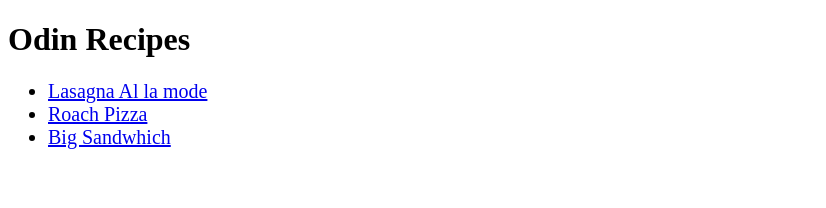
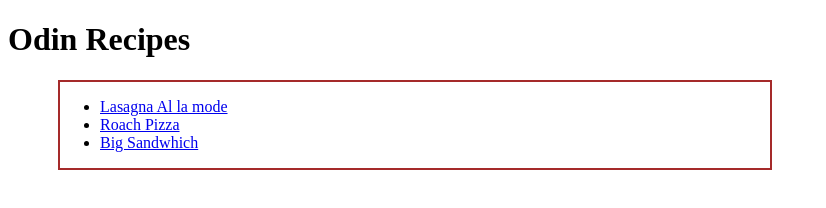
Before and after one commit to Prodigy3211/odin-recipes, a plain HTML site: page index.html in a window 1280 px wide. Shown: the whole page, without its empty margins (0-826 px from the left). Drawn offline with Linux system fonts and the light colour scheme.

Commit message:
Add new classes to css and add link to index.html
Realized that there was no way to go back to the index page from any of
the recipes so I added in a link at the bottom that reads "take me home"
Added in some CSS classes so that I can better plan out how to manipul
ate the data.

```diff
--- a/index.html
+++ b/index.html
@@ -8,11 +8,11 @@
     <body>
         <h1>Odin Recipes</h1>
 
-    <ul>
+    <div class="links"><ul>
        <li><a href="recipes/lasagna.html">Lasagna Al la mode</a></li>
        <li><a href="recipes/roach_pizza.html">Roach Pizza</a></li>
        <li><a href="recipes/sandwhich.html">Big Sandwhich</a></li>
     </ul>
-
+       </div>
     </body>
 </html>
--- a/style.css
+++ b/style.css
@@ -1,16 +1,10 @@
-*{
-    box-sizing: border-box;
+.title{
+    margin: 8px;
+}
+
+.links{
+    margin-left: 50px;
+    margin-right: 500px;
+    border: 2px solid brown;
 
 }
-
-ul{
-    font-size: 20px;
-}
-
-h2{
-    font-weight: bold;
-}
-
-h3{
-    font-style: italic;
-}
```
Also changed, not shown: recipes/lasagna.html (+1 -0 lines), recipes/roach_pizza.html (+1 -0 lines), recipes/sandwhich.html (+1 -0 lines).
